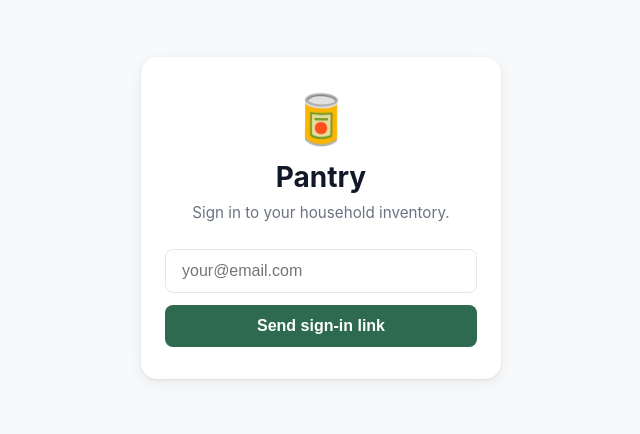
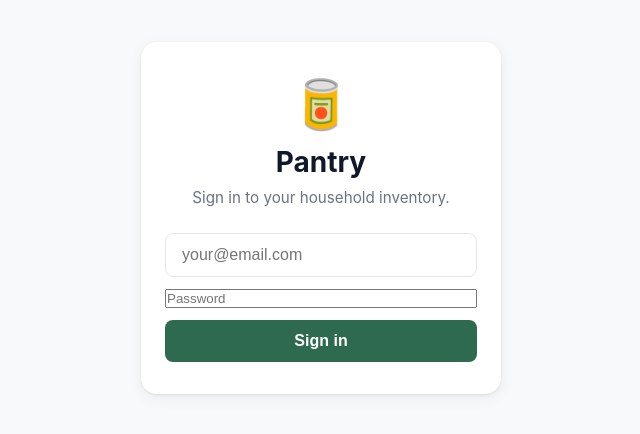
Before and after one commit to danielpballer/Household-Inventory, a Preact app in the folder frontend/: page / in a window 1280 px wide. Shown: the part 182-616 px from the top of the page, without its empty margins (319-959 px from the left). Built offline with nearby package versions, Linux system fonts and the light colour scheme; no server answers.

Commit message:
feat: replace magic link auth with email/password sign-in
Simpler auth flow for a two-person private app. No redirect URL
complexity, session persists in localStorage across visits.

```diff
--- a/frontend/src/screens/SignIn.jsx
+++ b/frontend/src/screens/SignIn.jsx
@@ -3,7 +3,7 @@ import { supabase } from '../db.js';
 
 export function SignIn() {
   const [email, setEmail] = useState('');
-  const [sent, setSent] = useState(false);
+  const [password, setPassword] = useState('');
   const [loading, setLoading] = useState(false);
   const [error, setError] = useState(null);
 
@@ -12,42 +12,12 @@ export function SignIn() {
     setLoading(true);
     setError(null);
 
-    const { error } = await supabase.auth.signInWithOtp({
-      email,
-      options: {
-        // Redirect back to wherever the app is running (localhost in dev,
-        // GitHub Pages URL in prod). Must be in Supabase's allowed redirect URLs.
-        redirectTo: window.location.hostname.includes('github.io')
-              ? 'https://danielpballer.github.io/Household-Inventory/'
-              : `${window.location.origin}/`,
-      },
-    });
+    const { error } = await supabase.auth.signInWithPassword({ email, password });
 
     setLoading(false);
     if (error) {
-      setError(error.message);
-    } else {
-      setSent(true);
+      setError('Invalid email or password.');
     }
-  }
-
-  if (sent) {
-    return (
-      <div class="sign-in">
-        <div class="sign-in-card">
-          <div class="sign-in-icon">📬</div>
-          <h2>Check your email</h2>
-          <p>
-            We sent a sign-in link to <strong>{email}</strong>.
-            <br />
-            Click the link to sign in — it expires in 1 hour.
-          </p>
-          <button class="btn-secondary" onClick={() => setSent(false)}>
-            Use a different email
-          </button>
-        </div>
-      </div>
-    );
   }
 
   return (
@@ -66,8 +36,17 @@ export function SignIn() {
             autocomplete="email"
             disabled={loading}
           />
+          <input
+            type="password"
+            placeholder="Password"
+            value={password}
+            onInput={(e) => setPassword(e.target.value)}
+            required
+            autocomplete="current-password"
+            disabled={loading}
+          />
           <button type="submit" class="btn-primary" disabled={loading}>
-            {loading ? 'Sending…' : 'Send sign-in link'}
+            {loading ? 'Signing in…' : 'Sign in'}
           </button>
         </form>
         {error && <p class="sign-in-error">{error}</p>}
```
